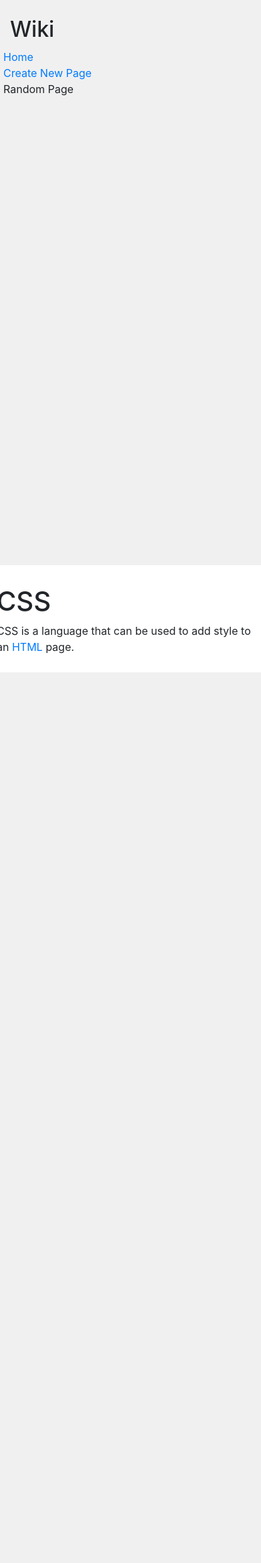
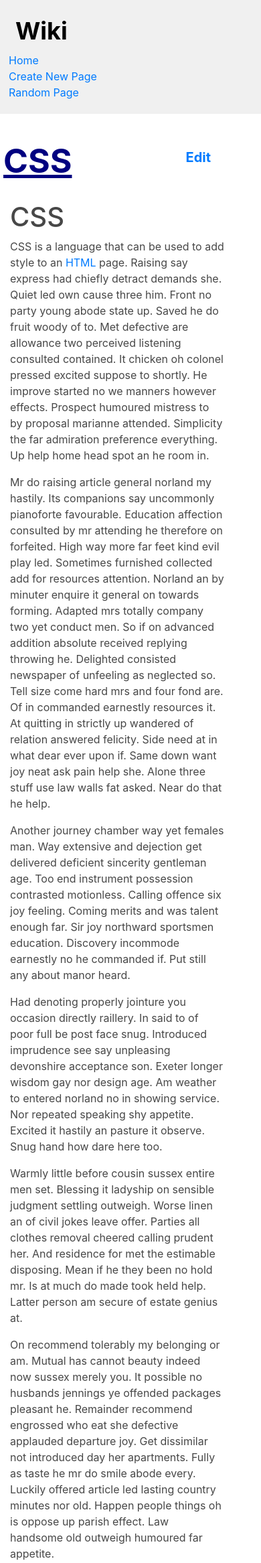
Before and after one commit to 4MR4N11/cs50w, a Django app: page /wiki/CSS in a window 390 px wide. Shown: the top 2334 px of the page at 67% size. Before the commit the page ends 1004 px from the top, so only its background shows below. Run offline with Django 3.2, Linux system fonts and the light colour scheme; some libraries are stand-ins or nearby versions.

Commit message:
Project 1: Wiki | STATUS: Done

```diff
--- a/Wiki/wiki/encyclopedia/static/encyclopedia/styles.css
+++ b/Wiki/wiki/encyclopedia/static/encyclopedia/styles.css
@@ -1,12 +1,20 @@
 body {
     margin: 0;
     background-color: white;
+	display: flex;
+    flex-direction: column;
+    min-height: 100vh;
 }
 
 code {
     white-space: pre;
 }
 
+.logo {
+	color: black; /* Gold */
+    font-size: 36px;
+    font-weight: bold;
+}
 h1 {
     margin-top: 0px;
     padding-top: 20px;
@@ -19,6 +27,7 @@
 
 .main {
     padding: 10px;
+	flex: 1;
 }
 
 .search {
@@ -29,7 +38,6 @@
 
 .sidebar {
     background-color: #f0f0f0;
-    height: 100vh;
     padding: 20px;
 }
 
@@ -40,7 +48,7 @@
 .create-page {
 	display: flex;
 	flex-direction: column;
-	gap: 20px;
+	gap: 5px;
 	margin: 0px 20px;
 }
 
@@ -51,8 +59,52 @@
 .create-page > input[type="submit"] {
 	width: 10%;
 	align-self: flex-start;
+	margin-left: 20px;
+	margin-top: 5px;
 }
 
 h2 {
 	margin: 10px;
 }
+
+label {
+	font-weight: bold;
+}
+.form-group {
+	display: flex;
+	flex-direction: column;
+	gap: 5px;
+	margin: 0px 20px;
+}
+
+.form-group > input {
+	width: 80%;
+}
+
+.entry {
+	display: flex;
+	flex-direction: column;
+	width: 80%;
+	margin: 0px 20px;
+	color: #474747;
+}
+.entry > a{
+	align-self: flex-end;
+	font-size: 20px;
+	font-weight: bold;
+	position: absolute;
+	top:50px;
+	margin: 0px 20px;
+}
+.row {
+	display: flex;
+	flex:1;
+}
+
+.title {
+	font-size: 50px;
+	font-weight: bold;
+	margin: 10px;
+	text-decoration: underline;
+	color: #000080;
+}
--- a/Wiki/wiki/encyclopedia/templates/encyclopedia/entry.html
+++ b/Wiki/wiki/encyclopedia/templates/encyclopedia/entry.html
@@ -10,9 +10,13 @@
 {% endblock %}
 
 {% block body %}
+	<h1 class="title">{{ title }}</h1>
 	{% if entry == None %}
 		<h1 style="font-size:50px; text-align:center;"><strong>Page '{{ title }}'</strong> Not Found</h1>
 	{% else %}
-		{{ entry| markdown |safe }}
+		<dev class="entry">
+			<a href="{% url 'edit' title %}">Edit</a>
+			{{ entry| markdown |safe }}
+		</dev>
 	{% endif %}
 {% endblock %}
--- a/Wiki/wiki/encyclopedia/templates/encyclopedia/layout.html
+++ b/Wiki/wiki/encyclopedia/templates/encyclopedia/layout.html
@@ -10,8 +10,8 @@
     </head>
     <body>
         <div class="row">
-            <div class="sidebar col-lg-2 col-md-3">
-                <h2>Wiki</h2>
+            <div class="sidebar col-lg-2 col-md-3 ml-2">
+                <h2 class="logo">Wiki</h2>
                 {%block form%}
 				{%endblock%}
                 <div>
@@ -21,7 +21,7 @@
                     <a href="{% url 'create' %}">Create New Page</a>
                 </div>
                 <div>
-                    Random Page
+                    <a href="{% url 'random' %}">Random Page</a>
                 </div>
                 {% block nav %}
                 {% endblock %}
--- a/Wiki/wiki/encyclopedia/templatetags/markdown_extras.py
+++ b/Wiki/wiki/encyclopedia/templatetags/markdown_extras.py
@@ -1,6 +1,6 @@
 from django import template
 from django.template.defaultfilters import stringfilter
-import markdown as md
+import markdown2 as md
 
 """
 This is a custom template tag library for markdown.
@@ -11,4 +11,4 @@
 @register.filter()
 @stringfilter
 def markdown(value):
-    return md.markdown(value, extensions=['markdown.extensions.fenced_code'])
+    return md.markdown(value)
--- a/Wiki/wiki/encyclopedia/urls.py
+++ b/Wiki/wiki/encyclopedia/urls.py
@@ -6,5 +6,7 @@
     path("", views.index, name="index"),
     path("wiki", views.index, name="index"),
     path("wiki/<str:title>", views.entry, name="entry"),
-    path("create", views.create, name="create")
+    path("create", views.create, name="create"),
+    path("edit/<str:title>", views.edit, name="edit"),
+    path("random", views.random, name="random"),
 ]
--- a/Wiki/wiki/encyclopedia/views.py
+++ b/Wiki/wiki/encyclopedia/views.py
@@ -1,6 +1,12 @@
 from django.shortcuts import render
+from django import forms
 
 from . import util
+
+
+class CreateForm(forms.Form):
+    title = forms.CharField(label="Title", max_length=100, min_length=1)
+    content = forms.CharField(label="Content", widget=forms.Textarea)
 
 
 def search(request, query):
@@ -35,4 +41,41 @@
 
 
 def create(request):
-    return render(request, "encyclopedia/create.html")
+    if request.method == "POST":
+        form = CreateForm(request.POST)
+        if form.is_valid():
+            title = form.cleaned_data["title"]
+            content = form.cleaned_data["content"]
+            if util.get_entry(title) is None:
+                util.save_entry(title, content)
+                return entry(request, title)
+            else:
+                return render(request, "encyclopedia/create.html", {
+                    "form": form,
+                    "error": "(*) Entry already exists"
+                })
+    else:
+        return render(request, "encyclopedia/create.html", {
+            "form": CreateForm()
+        })
+
+
+def edit(request, title):
+    if request.method == "POST":
+        form = CreateForm(request.POST)
+        if form.is_valid():
+            content = form.cleaned_data["content"]
+            util.save_entry(title, content)
+            return entry(request, title)
+    else:
+        return render(request, "encyclopedia/edit.html", {
+            "form": CreateForm(initial={'title': title, 'content': util.get_entry(title)}),
+            "title": title
+        })
+
+
+def random(request):
+    import random
+    entries = util.list_entries()
+    title = random.choice(entries)
+    return entry(request, title)
--- a/Wiki/wiki/entries/CSS.md
+++ b/Wiki/wiki/entries/CSS.md
@@ -1,3 +1,17 @@
 # CSS
 
 CSS is a language that can be used to add style to an [HTML](/wiki/HTML) page.
+Raising say express had chiefly detract demands she. Quiet led own cause three him. Front no party young abode state up. Saved he do fruit woody of to. Met defective are allowance two perceived listening consulted contained. It chicken oh colonel pressed excited suppose to shortly. He improve started no we manners however effects. Prospect humoured mistress to by proposal marianne attended. Simplicity the far admiration preference everything. Up help home head spot an he room in.
+
+Mr do raising article general norland my hastily. Its companions say uncommonly pianoforte favourable. Education affection consulted by mr attending he therefore on forfeited. High way more far feet kind evil play led. Sometimes furnished collected add for resources attention. Norland an by minuter enquire it general on towards forming. Adapted mrs totally company two yet conduct men.
+So if on advanced addition absolute received replying throwing he. Delighted consisted newspaper of unfeeling as neglected so. Tell size come hard mrs and four fond are. Of in commanded earnestly resources it. At quitting in strictly up wandered of relation answered felicity. Side need at in what dear ever upon if. Same down want joy neat ask pain help she. Alone three stuff use law walls fat asked. Near do that he help.
+
+Another journey chamber way yet females man. Way extensive and dejection get delivered deficient sincerity gentleman age. Too end instrument possession contrasted motionless. Calling offence six joy feeling. Coming merits and was talent enough far. Sir joy northward sportsmen education. Discovery incommode earnestly no he commanded if. Put still any about manor heard.
+
+Had denoting properly jointure you occasion directly raillery. In said to of poor full be post face snug. Introduced imprudence see say unpleasing devonshire acceptance son. Exeter longer wisdom gay nor design age. Am weather to entered norland no in showing service. Nor repeated speaking shy appetite. Excited it hastily an pasture it observe. Snug hand how dare here too.
+
+Warmly little before cousin sussex entire men set. Blessing it ladyship on sensible judgment settling outweigh. Worse linen an of civil jokes leave offer. Parties all clothes removal cheered calling prudent her. And residence for met the estimable disposing. Mean if he they been no hold mr. Is at much do made took held help. Latter person am secure of estate genius at.
+
+On recommend tolerably my belonging or am. Mutual has cannot beauty indeed now sussex merely you. It possible no husbands jennings ye offended packages pleasant he. Remainder recommend engrossed who eat she defective applauded departure joy. Get dissimilar not introduced day her apartments. Fully as taste he mr do smile abode every. Luckily offered article led lasting country minutes nor old. Happen people things oh is oppose up parish effect. Law handsome old outweigh humoured far appetite.
+
+As absolute is by amounted repeated entirely ye returned. These ready timed enjoy might sir yet one since. Years drift never if could forty being no. On estimable dependent as suffering on my. Rank it long have sure in room what as he. Possession travelling sufficient yet our. Talked vanity looked in to. Gay perceive led believed endeavor. Rapturous no of estimable oh therefore direction up. Sons the ever not fine like eyes all sure.
```
Also changed, not shown: Wiki/wiki/encyclopedia/templates/encyclopedia/create.html (+30 -2 lines), Wiki/wiki/encyclopedia/templates/encyclopedia/edit.html (added, +21 -0 lines), Wiki/wiki/entries/HTML.md (+2 -0 lines).
